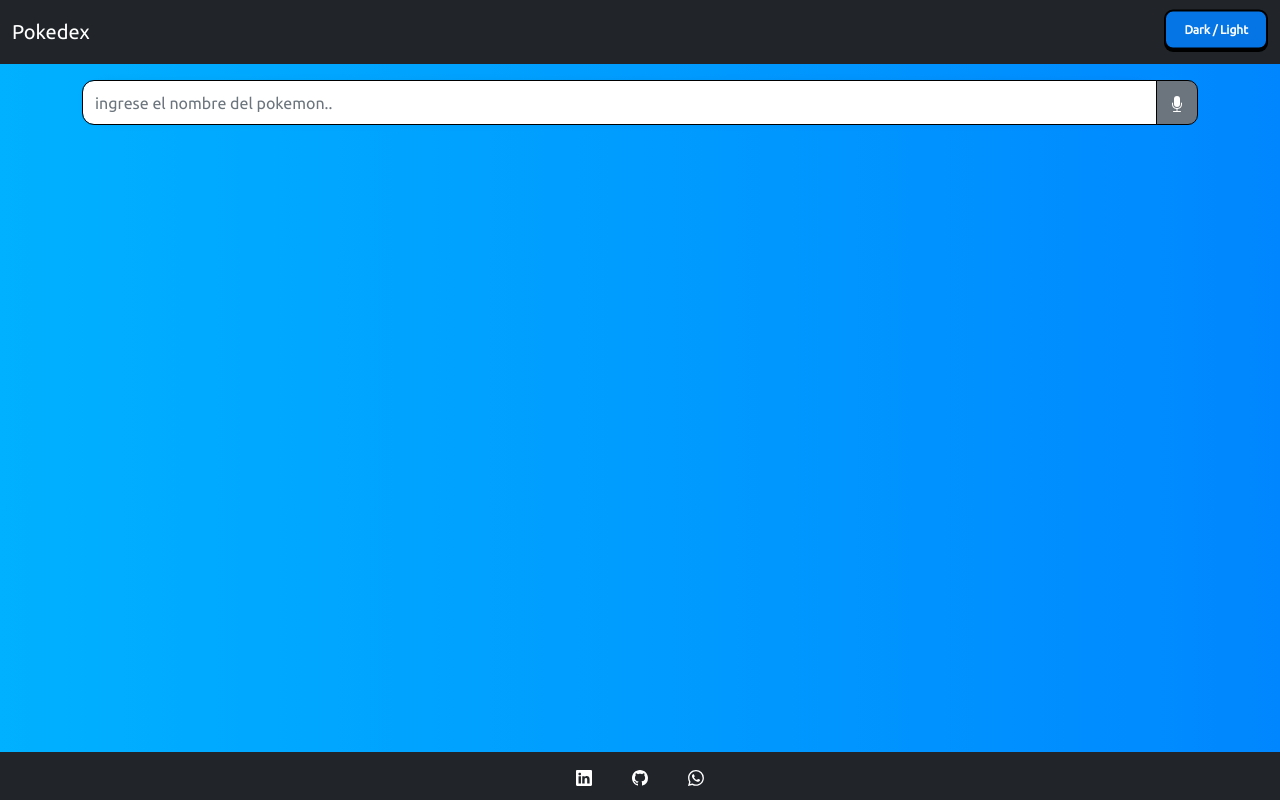
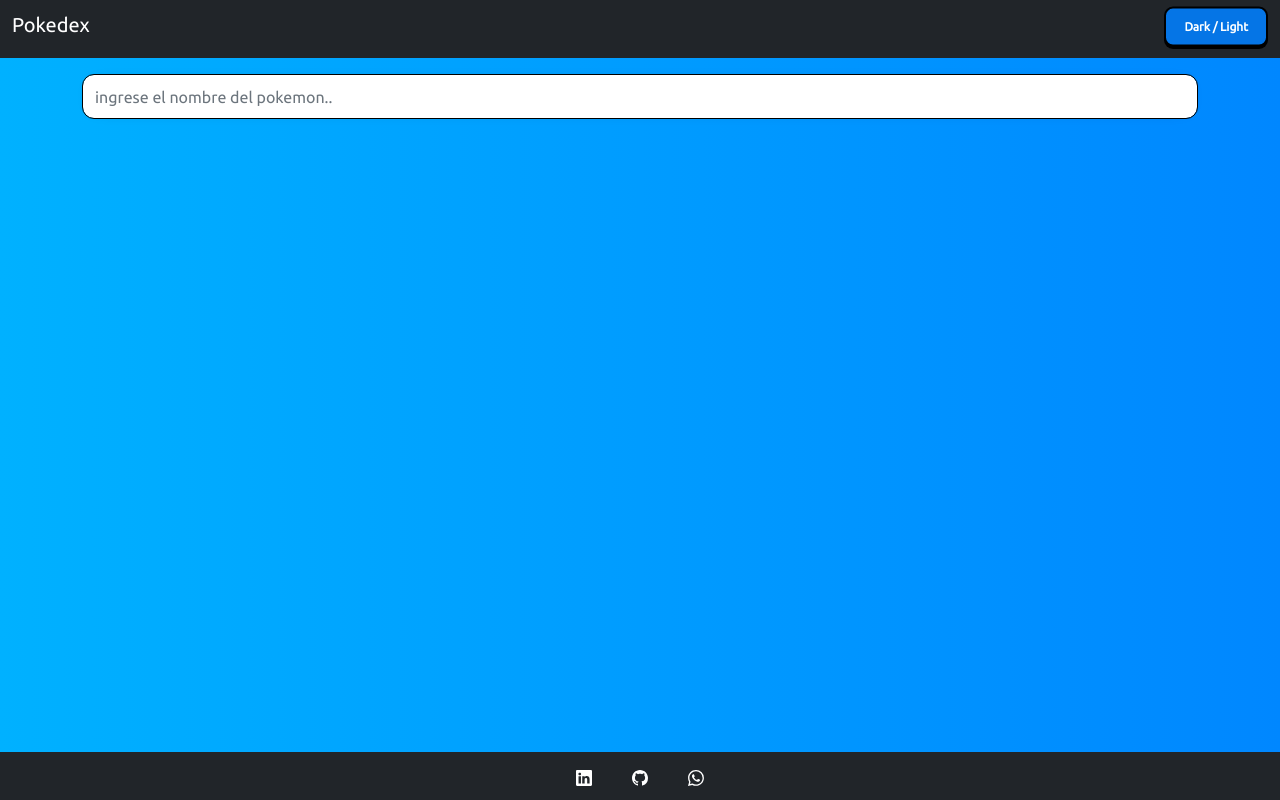
Before and after one commit to juanmaynard91/pokedex-microfono, a Vue app: page / in a window 1280 px wide. Built offline with nearby package versions, Linux system fonts and the light colour scheme.

Commit message:
poniendo todos los estilos de la app  en css para despues hacerlo con sass

```diff
--- a/package.json
+++ b/package.json
@@ -12,13 +12,17 @@
     "@vueuse/core": "^9.13.0",
     "annyang": "^2.6.1",
     "boxicons": "^2.1.4",
+    "compression": "^1.7.4",
     "sweetalert2": "^11.7.2",
     "vue": "^3.2.25"
   },
   "devDependencies": {
     "@vitejs/plugin-vue": "^2.3.4",
+    "brotli": "^1.3.3",
     "gh-pages": "^5.0.0",
     "sass": "^1.58.3",
-    "vite": "^2.9.15"
+    "terser": "^5.16.5",
+    "vite": "^2.9.15",
+    "vite-plugin-compression": "^0.5.1"
   }
 }
--- a/src/App.vue
+++ b/src/App.vue
@@ -19,23 +19,6 @@ const buscarPokemon = defineAsyncComponent(() =>
 );
 </script>
 
-<style>
-@import url("https://fonts.googleapis.com/css2?family=Ubuntu&display=swap");
-
-* {
-  margin: 0;
-  padding: 0;
-  list-style: none;
-  text-decoration: none;
-  border: none;
-  outline: none;
-  box-sizing: border-box;
-}
-
-#app {
-  text-align: center;
-  font-family: "Ubuntu", sans-serif;
-  /*border: 10px solid red;*/
-  height: 100vh;
-}
+<style scoped>
+@import "./assets/style.css";
 </style>
--- a/src/assets/style.css
+++ b/src/assets/style.css
@@ -1,3 +1,21 @@
+@import url("https://fonts.googleapis.com/css2?family=Ubuntu&display=swap");
+
+* {
+  margin: 0;
+  padding: 0;
+  list-style: none;
+  text-decoration: none;
+  border: none;
+  outline: none;
+  box-sizing: border-box;
+}
+
+#app {
+  text-align: center;
+  font-family: "Ubuntu", sans-serif;
+  height: 100vh;
+}
+
 .normal {
   background-color: #a8a878;
 }
@@ -59,43 +77,31 @@ img {
   object-fit: contain;
   transform: scale(1.5);
   padding: 0 1rem 0 1rem;
+  z-index: 0;
 }
 
 main {
   position: relative;
   display: flex;
   flex-direction: column;
-  /*display: grid;
-    grid-template-rows: auto 1fr auto;*/
 }
 
 .padding-card {
   padding: 1rem;
 }
 
+/* medidas para celular pequeños */
 @media screen and (min-width: 200px) {
   img {
     height: 5rem;
     transform: scale(2);
   }
-  .ocultar-mostrar-boton {
-    display: none;
-  }
-  .input {
-    border-radius: 12px !important;
-  }
 }
-/* medidas para celular */
+/* medidas para celular normales */
 @media screen and (min-width: 320px) and (max-width: 480px) {
   img {
     height: 7rem;
-    transform: scale(2);
-  }
-  .ocultar-mostrar-boton {
-    display: none;
-  }
-  .input {
-    border-radius: 12px !important;
+    transform: scale(1.5);
   }
 }
 /* medidas para tablet */
@@ -104,12 +110,6 @@ main {
     height: 10rem;
     transform: scale(1.5);
   }
-  .ocultar-mostrar-boton {
-    display: none;
-  }
-  .input {
-    border-radius: 12px !important;
-  }
 }
 /* medidas para laptop */
 @media screen and (min-width: 768px) and (max-width: 1023px) {
@@ -117,12 +117,8 @@ main {
     height: 18rem;
     transform: scale(1.5);
   }
-  .ocultar-mostrar-boton {
-    display: block;
-  }
-  .input {
-    border-top-right-radius: 0 !important;
-    border-bottom-right-radius: 0 !important;
+  .centrar {
+    margin: 1rem auto 3rem auto !important;
   }
 }
 /* medidas para monitor pc */
@@ -131,12 +127,8 @@ main {
     height: 18rem;
     transform: scale(1.5);
   }
-  .ocultar-mostrar-boton {
-    display: block;
-  }
-  .input {
-    border-top-right-radius: 0 !important;
-    border-bottom-right-radius: 0 !important;
+  .centrar {
+    margin: 1rem auto 3rem auto !important;
   }
 }
 /* medidas para tv */
@@ -145,12 +137,8 @@ main {
     height: 18rem;
     transform: scale(1.5);
   }
-  .ocultar-mostrar-boton {
-    display: block;
-  }
-  .input {
-    border-top-right-radius: 0 !important;
-    border-bottom-right-radius: 0 !important;
+  .centrar {
+    margin: 1rem auto 3rem auto !important;
   }
 }
 
@@ -161,16 +149,16 @@ main {
   margin: 3rem auto;
 }
 
-.nombre_pokemon {
-  text-transform: uppercase;
-}
-
 p {
   margin: 0;
 }
 
-span {
+.badge > span {
   padding: 5px;
+  border: 1px solid black;
+  border-radius: 5px;
+  text-shadow: -1px -1px 0 black, 1px -1px 0 black, -1px 1px 0 black,
+    1px 1px 0 black;
 }
 
 form {
@@ -184,10 +172,10 @@ form {
   align-items: center;
 }
 
-.centrar-loading {
+.centrar-navbar {
   display: flex;
   justify-content: center;
-  margin-top: 15rem;
+  align-items: center;
 }
 
 .list-enter-active,
@@ -215,6 +203,7 @@ form {
   outline: none;
   transition: all 0.3s cubic-bezier(0.19, 1, 0.22, 1);
   box-shadow: 0px 0px 20px -18px;
+  z-index: 1;
 }
 
 .input:hover {
@@ -230,11 +219,123 @@ form {
   border: 2px solid grey;
 }
 
-.btn_mic {
-  border-top-right-radius: 10px;
-  border-bottom-right-radius: 10px;
-}
-
 .border_black {
   border: 1px solid black;
 }
+
+.navbar {
+  display: flex;
+  justify-content: center;
+  align-items: center;
+}
+
+.footer {
+  width: 100%;
+  height: 3rem;
+  text-align: center;
+  position: fixed;
+  bottom: 0;
+}
+
+.footer__icon {
+  padding: 0 20px;
+  text-decoration: none;
+  color: #fff;
+}
+
+.footer__icon:hover {
+  color: #d7dde8;
+}
+
+a:hover {
+  transform: scale(1.5);
+}
+
+.wrapper {
+  width: 200px;
+  height: 60px;
+  position: relative;
+  z-index: 1;
+}
+
+.circle {
+  width: 20px;
+  height: 20px;
+  position: absolute;
+  border-radius: 50%;
+  background-color: #000;
+  left: 15%;
+  transform-origin: 50%;
+  animation: circle7124 0.5s alternate infinite ease;
+}
+
+@keyframes circle7124 {
+  0% {
+    top: 60px;
+    height: 5px;
+    border-radius: 50px 50px 25px 25px;
+    transform: scaleX(1.7);
+  }
+
+  40% {
+    height: 20px;
+    border-radius: 50%;
+    transform: scaleX(1);
+  }
+
+  100% {
+    top: 0%;
+  }
+}
+
+.circle:nth-child(2) {
+  left: 45%;
+  animation-delay: 0.2s;
+}
+
+.circle:nth-child(3) {
+  left: auto;
+  right: 15%;
+  animation-delay: 0.3s;
+}
+
+.shadow {
+  width: 20px;
+  height: 4px;
+  border-radius: 50%;
+  background-color: rgba(0, 0, 0, 0.9);
+  position: absolute;
+  top: 62px;
+  transform-origin: 50%;
+  z-index: -1;
+  left: 15%;
+  filter: blur(1px);
+  animation: shadow046 0.5s alternate infinite ease;
+}
+
+@keyframes shadow046 {
+  0% {
+    transform: scaleX(1.5);
+  }
+
+  40% {
+    transform: scaleX(1);
+    opacity: 0.7;
+  }
+
+  100% {
+    transform: scaleX(0.2);
+    opacity: 0.4;
+  }
+}
+
+.shadow:nth-child(4) {
+  left: 45%;
+  animation-delay: 0.2s;
+}
+
+.shadow:nth-child(5) {
+  left: auto;
+  right: 15%;
+  animation-delay: 0.3s;
+}
--- a/src/components/barras.vue
+++ b/src/components/barras.vue
@@ -15,7 +15,7 @@ const props = defineProps({
 });
 </script>
 
-<style>
+<style scoped>
 .progress {
   border: 1px solid black;
   width: 50%;
@@ -32,5 +32,4 @@ const props = defineProps({
   justify-content: space-between;
   align-items: center;
 }
-
 </style>
--- a/src/components/buscarPokemon.vue
+++ b/src/components/buscarPokemon.vue
@@ -7,14 +7,6 @@
     <form @submit.prevent="buscarPokemon">
       <div class="input-group mt-3 mb-3">
         <input type="text" class="form-control input border_black" placeholder="ingrese el nombre del pokemon.." aria-label="Recipient's username" aria-describedby="button-addon2" v-model.trim="buscarConInput" />
-
-          <button class="btn btn-secondary btn_mic border_black ocultar-mostrar-boton" type="button" id="button-addon2" @click="activarMicrofono">
-            <svg xmlns="http://www.w3.org/2000/svg" width="16" height="16" fill="currentColor" class="bi bi-mic-fill" viewBox="0 0 16 16">
-              <path d="M5 3a3 3 0 0 1 6 0v5a3 3 0 0 1-6 0V3z" />
-              <path d="M3.5 6.5A.5.5 0 0 1 4 7v1a4 4 0 0 0 8 0V7a.5.5 0 0 1 1 0v1a5 5 0 0 1-4.5 4.975V15h3a.5.5 0 0 1 0 1h-7a.5.5 0 0 1 0-1h3v-2.025A5 5 0 0 1 3 8V7a.5.5 0 0 1 .5-.5z" />
-            </svg>
-          </button>
-
       </div>
     </form>
 
@@ -40,11 +32,9 @@ const pokemones = ref({});
 const pokeApi = "https://pokeapi.co/api/v2/pokemon";
 const buscarConInput = ref("");
 const stats = ref([]);
-const buscarConMicrofono = ref("");
-const recognition = new window.webkitSpeechRecognition(); //para actuvar el microfono
 
 //la solucion para que la pagina tarde en cargar
-await new Promise((res) => setTimeout(res, 2000));
+await new Promise((res) => setTimeout(res, 1000));
 
 const cargarPokemonesInput = async () => {
   try {
@@ -79,50 +69,6 @@ const buscarPokemon = () => {
   }
 };
 
-recognition.continuous = false;
-recognition.interimResults = false;
-recognition.lang = "es-ES";
-
-recognition.onresult = (event) => {
-  buscarConMicrofono.value = event.results[0][0].transcript.toLowerCase();
-  //console.log(buscarConMicrofono.value)
-  cargarPokemonesMicrofono();
-};
-
-const activarMicrofono = () => {
-  recognition.start();
-  //console.log("mic activado");
-  setTimeout(() => {
-    desactivarMicrofono();
-    //console.log("mic desactivado");
-  }, 2000);
-};
-
-const desactivarMicrofono = () => {
-  recognition.stop();
-};
-
-const cargarPokemonesMicrofono = async () => {
-  try {
-    const res = await fetch(`${pokeApi}/${buscarConMicrofono.value}`);
-    const data = await res.json();
-    pokemones.value = data;
-    //console.log(data)
-
-    stats.value = data.stats.map((stat) => ({
-      name: stat.stat.name,
-      value: stat.base_stat,
-    }));
-  } catch (e) {
-    Swal.fire({
-      title: "Error!",
-      text: "deci bien el nombre pa",
-      icon: "error",
-    });
-    console.log(e);
-  }
-};
-
 //guardo el pokemon en el localstorage
 if (localStorage.getItem("pokemon")) {
   // si existe lo parseo a array(en este caso ya que taras es un array)
--- a/src/components/card.vue
+++ b/src/components/card.vue
@@ -5,6 +5,7 @@
       <div class="row g-0">
         <div class="col-md-4 centrar-imagen">
           <img class="img-fluid rounded-start" :src="pokemones.sprites.front_default" :alt="pokemones.name" loading="lazy" />
+
         </div>
         <div class="col-md-8">
           <div class="card-body d-grid gap-1 padding-card">
@@ -12,7 +13,7 @@
 
             <p>{{ pokemones.name }}</p>
 
-            <div class="d-flex justify-content-center align-items-center color-letra altura-type">
+            <div class="d-flex justify-content-evenly align-items-center color-letra altura-type">
               <div class="badge" v-for="(type, index) in pokemones.types" :key="index">
                 <!-- :class si el nombre en css coinside con type.name muestro el color -->
                 <span :class="type.type.name"> {{ type.type.name }}</span>
--- a/src/components/navbar.vue
+++ b/src/components/navbar.vue
@@ -1,10 +1,10 @@
 <template>
   <nav class="navbar navbar-dark bg-dark">
     <div class="container-fluid">
-        <a class="navbar-brand">
+      <h1 class="navbar-brand">
         <!--<img class="img_navbar" src="../assets/logo-pokemon.png" alt="logo pokemon" loading="lazy" />-->
         Pokedex
-        </a>
+      </h1>
       <cambiarTema />
     </div>
   </nav>
@@ -14,12 +14,5 @@
 import cambiarTema from "./cambiarColor.vue";
 </script>
 
-  <style scoped>
-  .container-fluid {
-    height: 3rem;
-  }
-  a {
-    margin: 0;
-  }
-
+<style>
 </style>
--- a/src/components/piePagina.vue
+++ b/src/components/piePagina.vue
@@ -15,30 +15,5 @@
   </script>
 
   <style scoped>
-  .navbar{
-    display: flex;
-    justify-content: center;
-    align-items: center;
-  }
-
-  .footer {
-    width: 100%;
-    height: 3rem;
-    text-align: center;
-    position: fixed;
-    bottom: 0;
-  }
-
-  .footer__icon {
-    padding: 0 20px;
-    text-decoration: none;
-    color: #fff;
-  }
-  .footer__icon:hover {
-    color: #d7dde8;
-  }
-
-  a:hover {
-    transform: scale(1.3);
-  }
+  @import url("../assets/style.css");
   </style>
--- a/vite.config.js
+++ b/vite.config.js
@@ -1,8 +1,13 @@
 import { defineConfig } from 'vite'
 import vue from '@vitejs/plugin-vue'
 
+import compression from 'vite-plugin-compression';
+
 // https://vitejs.dev/config/
 export default defineConfig({
-  plugins: [vue()],
+  plugins: [vue(),
+  compression({
+    ext: '.br', // Utiliza el algoritmo de compresión Brotli
+  }),],
   base: "/pokedex-microfono/"
 })
```
Also changed, not shown: src/components/loading.vue (+17 -90 lines), 1 other file (tests, documents, lock files or other folders). Lines whose indentation alone changed are shown as unchanged.
